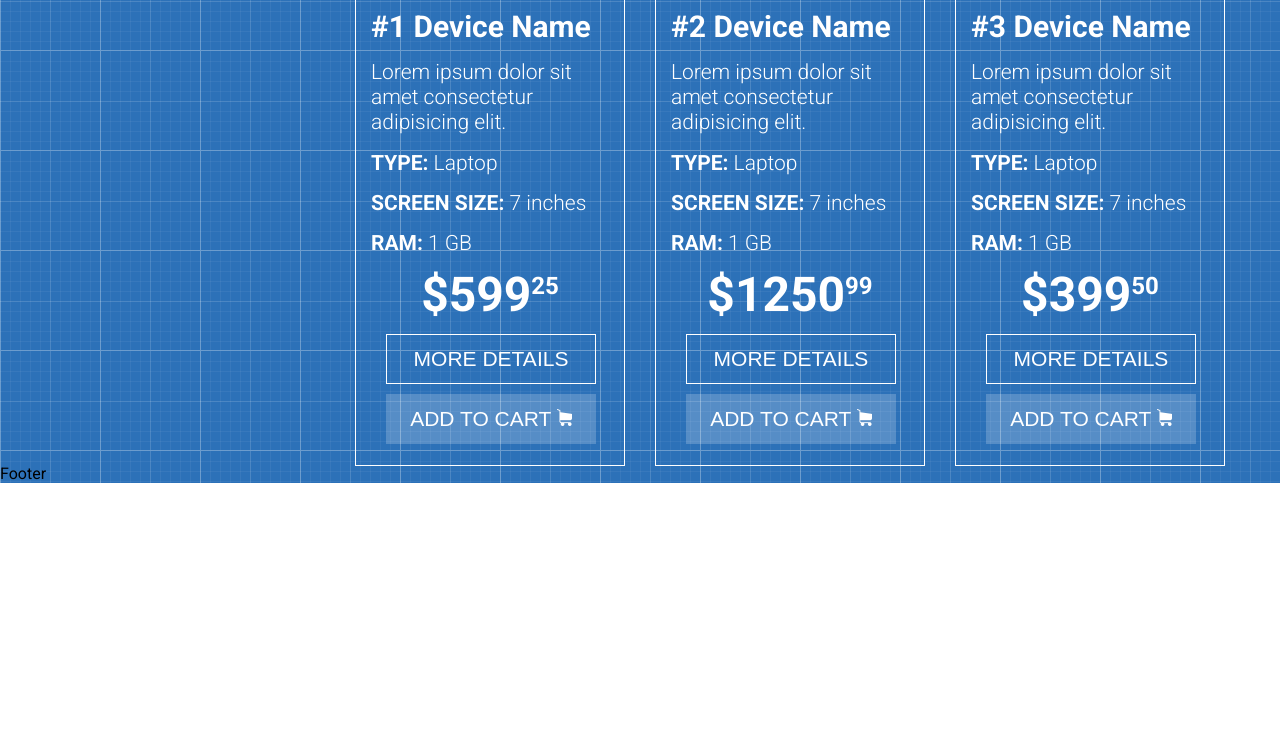
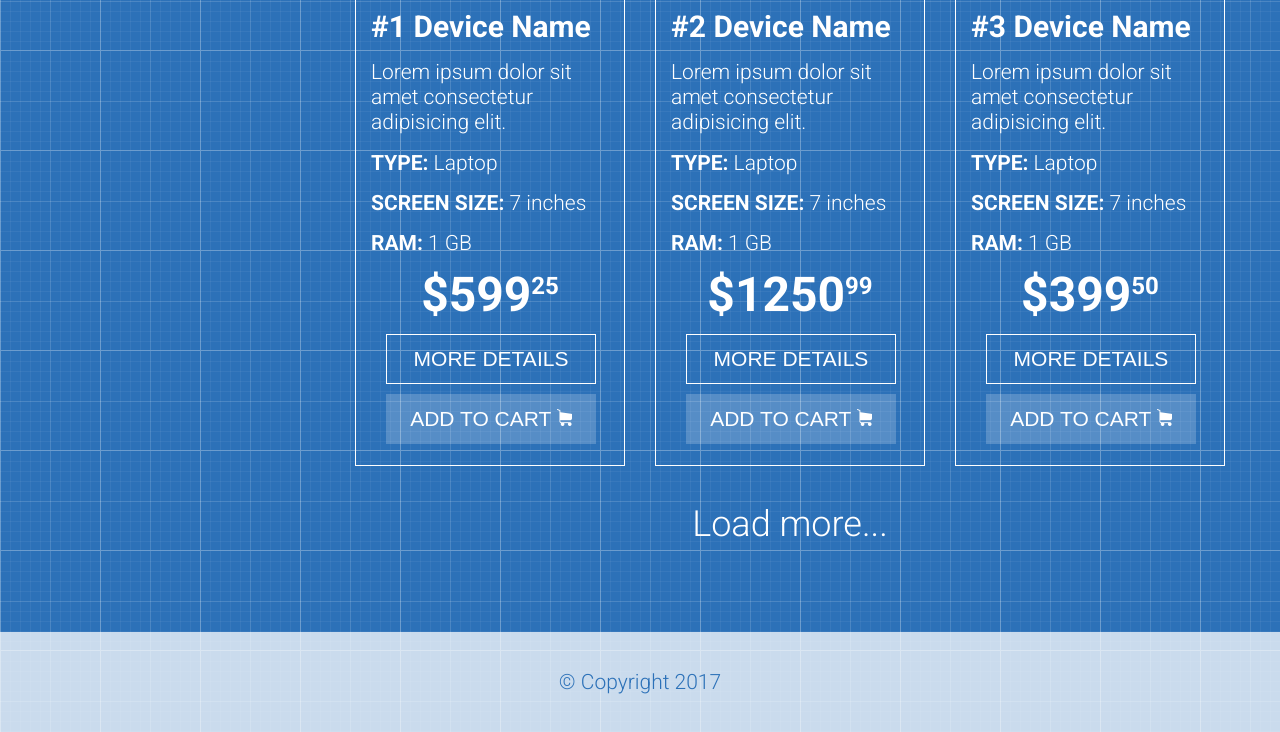
Before and after one commit to ViktoriiaF/ViktoriiaF.github.io, a plain HTML site: page index.html in a window 1280 px wide. Shown: the part 2250-2982 px from the top of the page. Before the commit the page ends 2733 px from the top, so only its background shows below. Drawn offline with Linux system fonts and the light colour scheme.

Commit message:
Added Load more and footer

```diff
--- a/index.html
+++ b/index.html
@@ -547,11 +547,14 @@
                </div>
                </div>
             </div>
+            <div id="load-more">
+              Load more...
+            </div>
            </div>
           </div>
         </div>
       </div>
     </main>
-    <footer class="footer">Footer</footer>
+    <footer class="footer">© Copyright 2017</footer>
   </body>
 </html>
--- a/style.css
+++ b/style.css
@@ -401,6 +401,15 @@ sup{
     border: none;
 }
 
+#load-more{
+    color: white;
+    font-size: 36px;
+    font-weight: 300;
+    text-align: center;
+    margin-top: 40px;
+    margin-bottom: 90px;
+}
+
 .filter{
     height: 845px;
     background-color: rgba(255,255,255,0.20);
@@ -464,3 +473,13 @@ input[type="checkbox"] {
     margin-top: 30px;
     border: 1px solid white;
 }
+
+.footer{
+    height: 100px;
+    background-color: rgba(255,255, 255, 0.75);
+    color:#2c71b8;
+    font-size: 21px;
+    font-weight: 300;
+    text-align: center;
+    line-height: 100px;
+}
```
